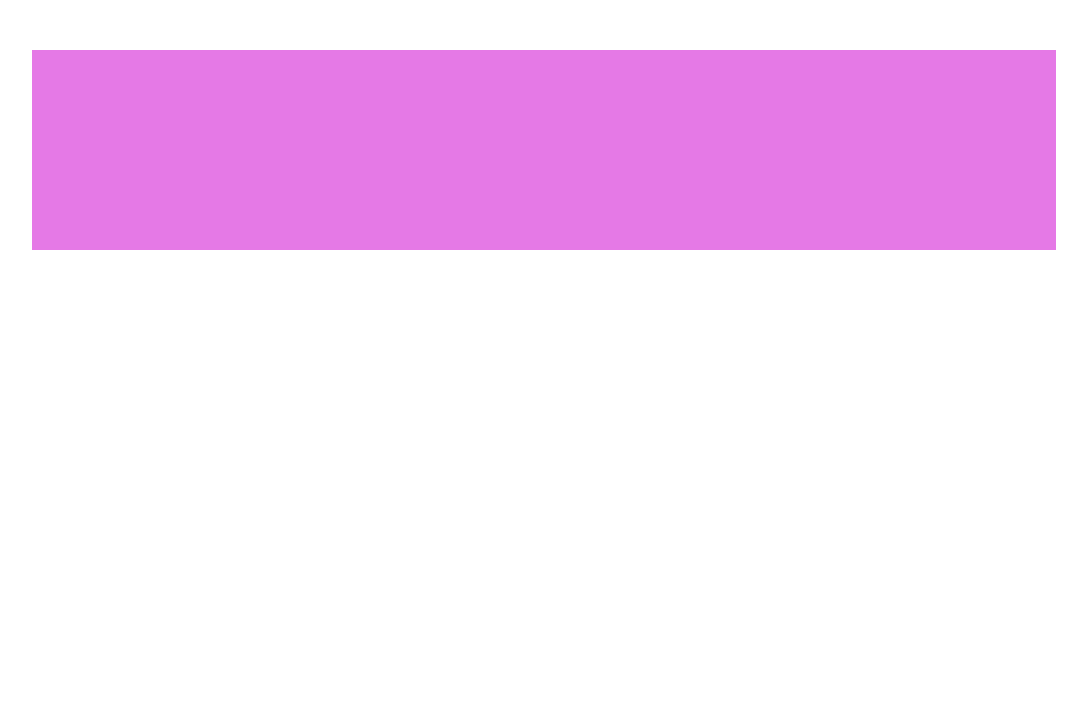
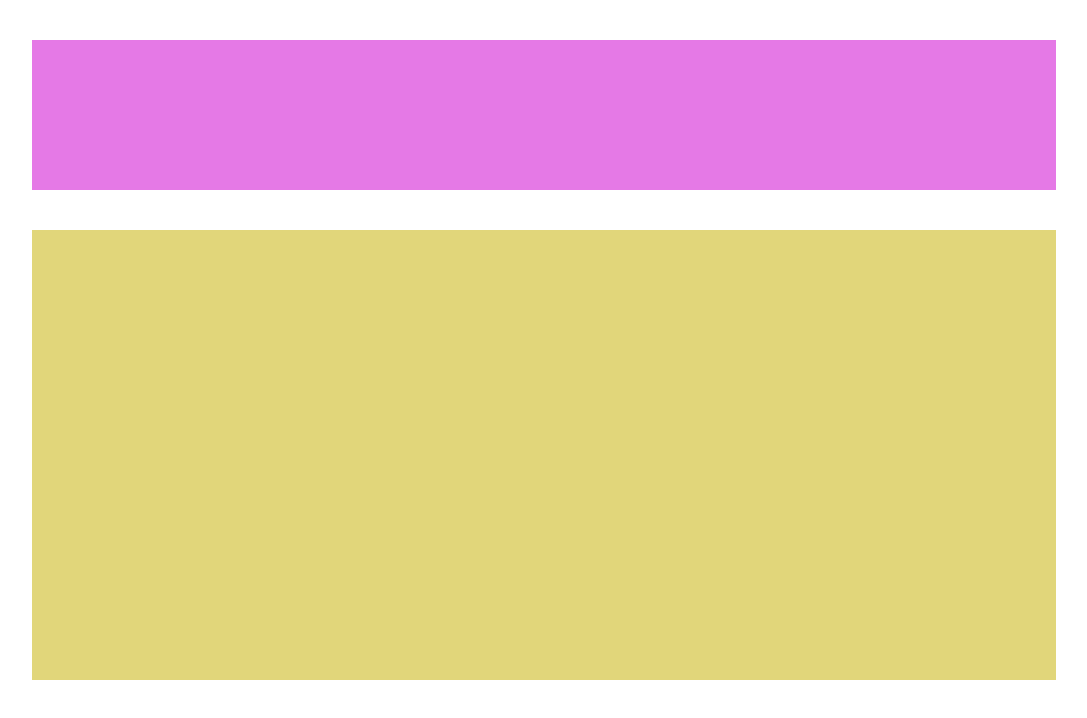
Before and after one commit to PriscoCoppola/htmlcss-struttura-wp, a plain HTML site: page index.html in a window 1280 px wide. Shown: the whole page, without its empty margins (96-1183 px from the left). Drawn offline with Linux system fonts and the light colour scheme.

Commit message:
add section photo

```diff
--- a/css/style.css
+++ b/css/style.css
@@ -8,16 +8,19 @@
 /* UTILITIES */
 .container {
     width: 80%;
-    margin: 0 auto;
+    margin: 40px auto;
 }
 
 /* HEADER */
 .head {
-    margin-top: 50px;
-    height: 200px;
+    height: 150px;
     background-color: #e579e6;
 }
 
 /* MAIN */
+.photo {
+    height: 450px;
+    background-color: #e1d67a;
+}
 
 /* FOOTER */
--- a/index.html
+++ b/index.html
@@ -18,6 +18,10 @@
     <!-- MAIN -->
     <main>
 
+        <!-- SECT. PHOTO -->
+        <section class="photo container">
+
+        </section>
     </main>
 
     <!-- FOOTER -->
```
